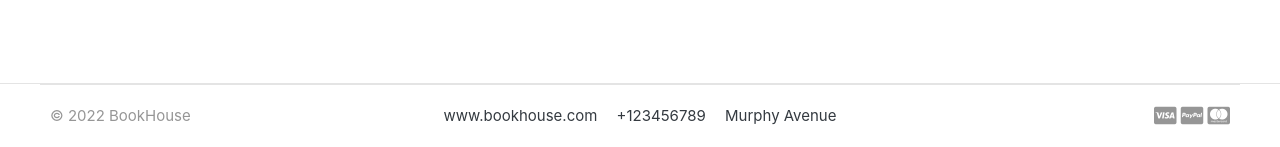
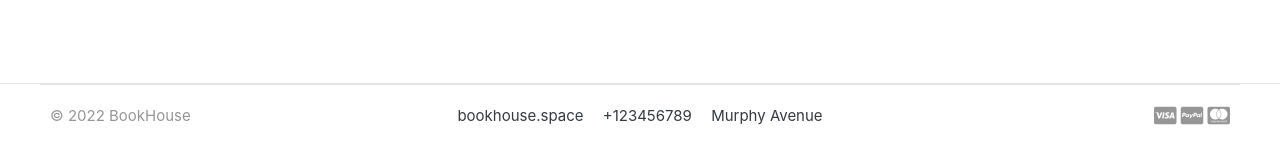
Before and after one commit to darshcloud/BookHouse-E-commerce-Application, a Django app: page /accounts/login/?next=/accounts/change_password/ in a window 1280 px wide. Shown: the part 707-854 px from the top of the page. Run offline with Django 4.2, Linux system fonts and the light colour scheme; data comes from the database, SQL or seed files in the repository; some libraries are stand-ins or nearby versions; some web fonts are replaced.

Commit message:
Updated footer with bookhouse domain

```diff
--- a/templates/includes/footer.html
+++ b/templates/includes/footer.html
@@ -6,7 +6,7 @@
 				<p class="text-muted"> &copy 2022 BookHouse </p>
 			</div>
 			<div class="col-md-8 text-md-center">
-				<span  class="px-2">www.bookhouse.com</span>
+				<span  class="px-2">bookhouse.space</span>
 				<span  class="px-2">+123456789</span>
 				<span  class="px-2">Murphy Avenue</span>
 			</div>
```
